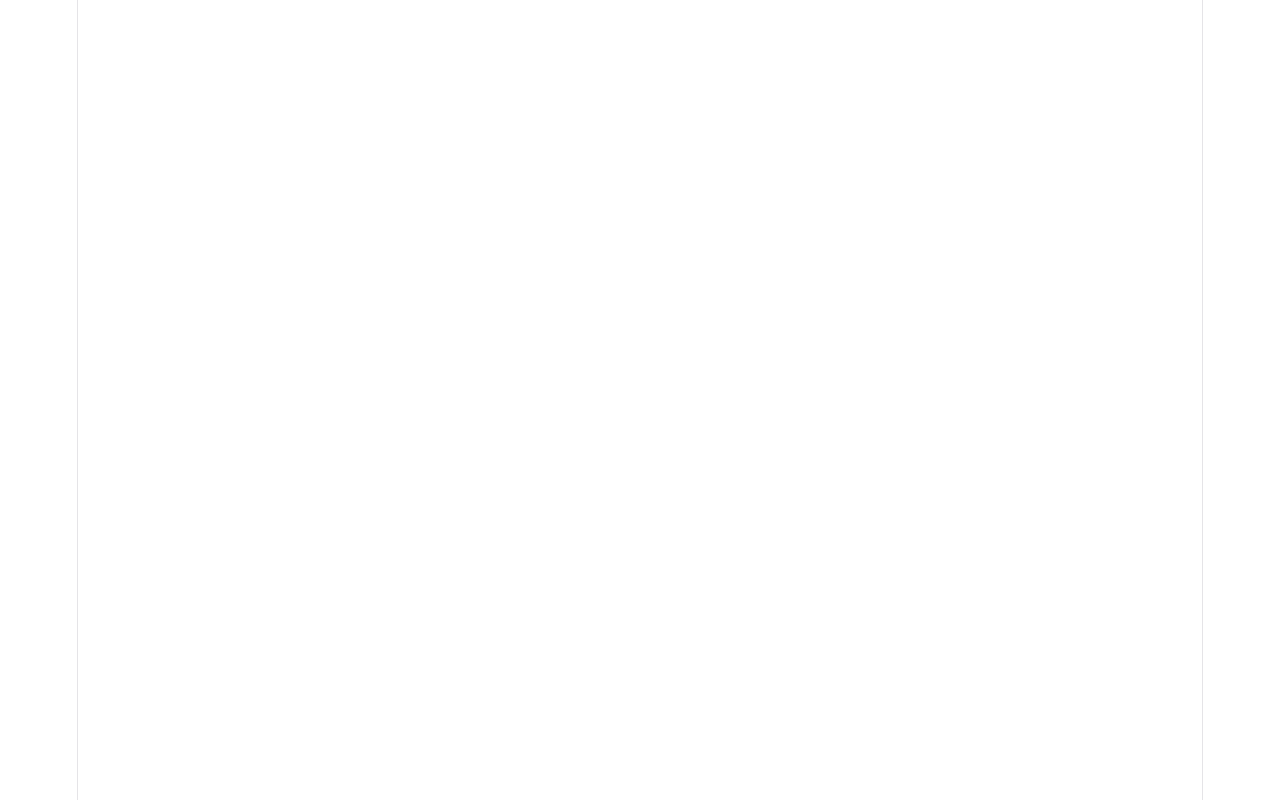
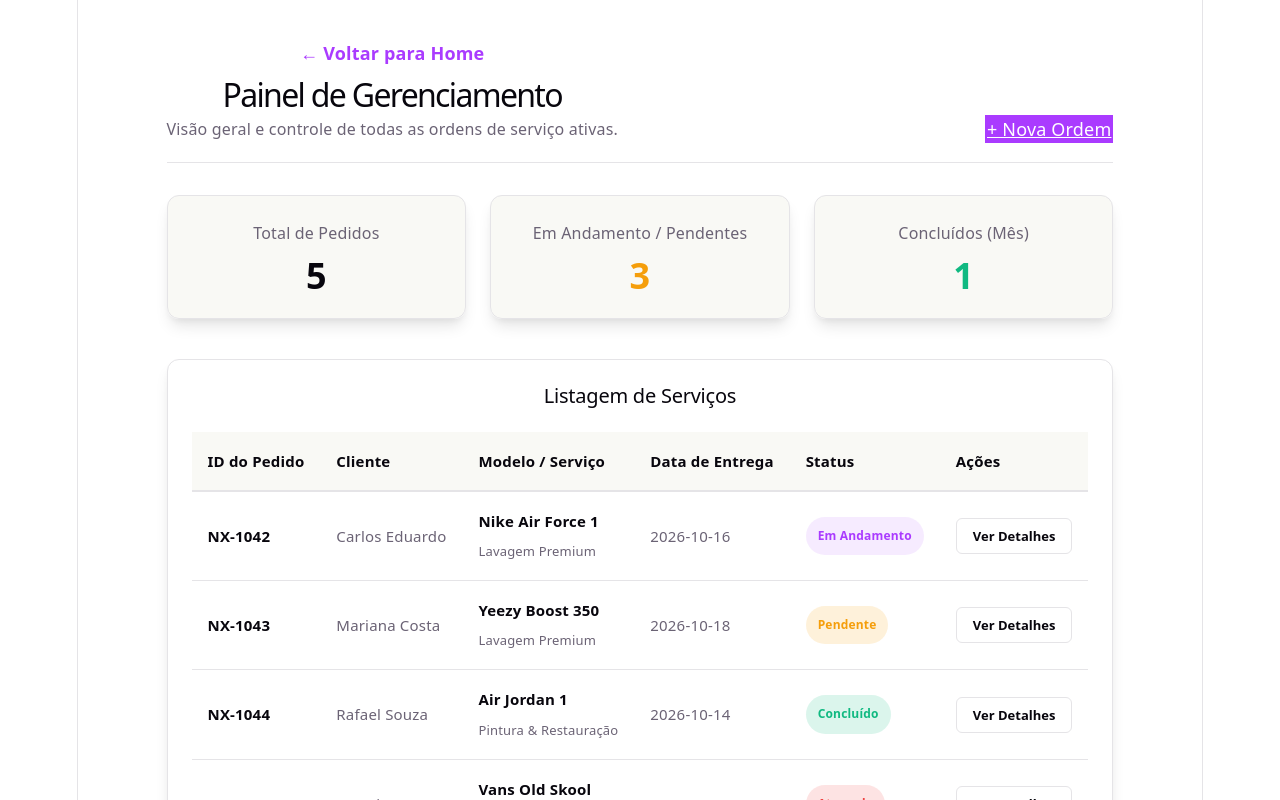
Before and after one commit to Nexum-PI/Nexus-front-end, a React (Vite) app: page /gerenciamento in a window 1280 px wide. Before the commit this address had no page. Shown: the top 800 px of the page. Built offline with nearby package versions, Linux system fonts and the light colour scheme.

Commit message:
criacao tela gerenciamento e ajustes

```diff
--- a/src/App.jsx
+++ b/src/App.jsx
@@ -1,7 +1,8 @@
-import { BrowserRouter, Routes, Route } from "react-router-dom";
-import { Home } from "./pages/Home";
-import { ServiceDetails } from "./pages/ServiceDetails";
-import { WashService } from "./pages/WashService"; // Importamos a nova página
+import { BrowserRouter, Routes, Route } from 'react-router-dom';
+import { Home } from './pages/Home';
+import { ServiceDetails } from './pages/ServiceDetails';
+import { WashService } from './pages/WashService';
+import { Management } from './pages/Management'; // <-- 1. Importar a nova página
 
 function App() {
   return (
@@ -9,10 +10,10 @@ function App() {
       <Routes>
         <Route path="/" element={<Home />} />
 
-        {/* ROTA ESPECÍFICA: Intercepta o clique em "Lavagem Premium" */}
+        {/* <-- 2. Adicionar a rota do Painel Admin --> */}
+        <Route path="/gerenciamento" element={<Management />} />
+
         <Route path="/servicos/lavagem-premium" element={<WashService />} />
-
-        {/* ROTA DINÂMICA: Serve para os outros serviços que ainda não têm página própria */}
         <Route path="/servicos/:slug" element={<ServiceDetails />} />
       </Routes>
     </BrowserRouter>
--- a/src/pages/Home.jsx
+++ b/src/pages/Home.jsx
@@ -1,54 +1,58 @@
-import { Link } from "react-router-dom"; // Importamos o Link para navegação SPA
-import "./Home.css";
+import { Link } from 'react-router-dom';
+import './Home.css';
 
 export function Home() {
-  // Estrutura de Dados atualizada com o "path" (URL amigável)
+  // Estrutura de Dados dos serviços oferecidos
   const servicesList = [
     {
       id: 1,
-      title: "Lavagem Premium",
-      description:
-        "Limpeza profunda e higienização interna com produtos específicos que não agridem o material original do seu sneaker.",
-      icon: "🧼",
-      path: "/servicos/lavagem-premium", // Nova propriedade
+      title: 'Lavagem Premium',
+      description: 'Limpeza profunda e higienização interna com produtos específicos que não agridem o material original do seu sneaker.',
+      icon: '🧼',
+      path: '/servicos/lavagem-premium'
     },
     {
       id: 2,
-      title: "Pintura & Restauração",
-      description:
-        "Devolvemos a cor original de fábrica ou removemos arranhões e desgastes profundos do couro e camurça.",
-      icon: "🎨",
-      path: "/servicos/pintura-restauracao",
+      title: 'Pintura & Restauração',
+      description: 'Devolvemos a cor original de fábrica ou removemos arranhões e desgastes profundos do couro e camurça.',
+      icon: '🎨',
+      path: '/servicos/pintura-restauracao'
     },
     {
       id: 3,
-      title: "Troca de Solado",
-      description:
-        "Solados amarelados, trincados ou esfarelando? Fazemos a substituição completa garantindo estrutura e conforto.",
-      icon: "👟",
-      path: "/servicos/troca-solado",
+      title: 'Troca de Solado',
+      description: 'Solados amarelados, trincados ou esfarelando? Fazemos a substituição completa garantindo estrutura e conforto.',
+      icon: '👟',
+      path: '/servicos/troca-solado'
     },
     {
       id: 4,
-      title: "Customização",
-      description:
-        "Transforme seu tênis em uma obra de arte exclusiva. Nossos artistas criam designs únicos de acordo com a sua ideia.",
-      icon: "✨",
-      path: "/servicos/customizacao",
-    },
+      title: 'Customização',
+      description: 'Transforme seu tênis em uma obra de arte exclusiva. Nossos artistas criam designs únicos de acordo com a sua ideia.',
+      icon: '✨',
+      path: '/servicos/customizacao'
+    }
   ];
 
   return (
     <div className="home-container">
+      {/* CABEÇALHO ATUALIZADO (Sem o botão Agendar) */}
+      <header className="home-header">
+        <h2 className="logo">NEXUS<span className="text-accent">.</span>CARE</h2>
+        <nav className="home-nav">
+          <a href="#servicos">Serviços</a>
+
+          {/* Link de acesso rápido para o Painel de Gerenciamento */}
+          <Link to="/gerenciamento" className="text-accent" style={{ fontWeight: '700' }}>
+            Painel Admin
+          </Link>
+        </nav>
+      </header>
+
       <main className="home-main">
         <section className="hero-section">
-          <h1>
-            Nova vida para os seus <span className="text-accent">Sneakers</span>
-          </h1>
-          <p>
-            Especialistas na estética e restauração de tênis. Da lavagem
-            minuciosa à customização exclusiva, cuidamos do seu par favorito.
-          </p>
+          <h1>Nova vida para os seus <span className="text-accent">Sneakers</span></h1>
+          <p>Especialistas na estética e restauração de tênis. Da lavagem minuciosa à customização exclusiva, cuidamos do seu par favorito.</p>
         </section>
 
         <section id="servicos" className="services-container">
@@ -61,7 +65,7 @@ export function Home() {
                 <h3>{service.title}</h3>
                 <p>{service.description}</p>
 
-                {/* NOVO: Botão de redirecionamento */}
+                {/* Botão de redirecionamento para o serviço específico */}
                 <Link to={service.path} className="btn-card">
                   Ver Detalhes &rarr;
                 </Link>
--- /dev/null
+++ b/src/pages/Management.css
@@ -0,0 +1,178 @@
+.management-container {
+  max-width: 1200px;
+  margin: 0 auto;
+  padding: 40px 24px;
+  color: var(--text);
+  min-height: 100vh;
+}
+
+/* ================= HEADER ================= */
+.management-header {
+  display: flex;
+  justify-content: space-between;
+  align-items: flex-end;
+  border-bottom: 1px solid var(--border);
+  padding-bottom: 20px;
+  margin-bottom: 32px;
+  flex-wrap: wrap;
+  gap: 20px;
+}
+
+.header-titles h1 {
+  margin: 0;
+  font-size: 32px;
+  color: var(--text-h);
+}
+
+.header-titles p {
+  margin: 8px 0 0 0;
+  color: var(--text);
+  font-size: 16px;
+}
+
+.btn-back {
+  display: inline-block;
+  margin-bottom: 16px;
+  color: var(--accent);
+  text-decoration: none;
+  font-weight: 600;
+  transition: opacity 0.3s;
+}
+
+.btn-back:hover {
+  opacity: 0.8;
+}
+
+/* ================= SUMMARY CARDS ================= */
+.summary-cards {
+  display: grid;
+  grid-template-columns: repeat(auto-fit, minmax(250px, 1fr));
+  gap: 24px;
+  margin-bottom: 40px;
+}
+
+.summary-card {
+  background-color: var(--social-bg);
+  border: 1px solid var(--border);
+  border-radius: 12px;
+  padding: 24px;
+  display: flex;
+  flex-direction: column;
+  gap: 12px;
+  box-shadow: var(--shadow);
+  transition: transform 0.3s ease;
+}
+
+.summary-card:hover {
+  transform: translateY(-5px);
+  border-color: var(--accent-border);
+}
+
+.summary-card h3 {
+  margin: 0;
+  font-size: 16px;
+  color: var(--text);
+  font-weight: 500;
+}
+
+.summary-value {
+  font-size: 36px;
+  font-weight: 800;
+  color: var(--text-h);
+  line-height: 1;
+}
+
+/* Cores de utilidade para as métricas */
+.text-warning { color: #f59e0b; }
+.text-success { color: #10b981; }
+
+/* ================= TABLE SECTION ================= */
+.management-table-section {
+  background-color: var(--bg);
+  border: 1px solid var(--border);
+  border-radius: 12px;
+  padding: 24px;
+  box-shadow: var(--shadow);
+}
+
+.management-table-section h2 {
+  margin-top: 0;
+  margin-bottom: 24px;
+  font-size: 20px;
+  color: var(--text-h);
+}
+
+.table-responsive {
+  overflow-x: auto;
+}
+
+.nexus-table {
+  width: 100%;
+  border-collapse: collapse;
+  font-size: 15px;
+  text-align: left;
+}
+
+.nexus-table th {
+  background-color: var(--social-bg);
+  color: var(--text-h);
+  font-weight: 600;
+  padding: 16px;
+  border-bottom: 2px solid var(--border);
+  white-space: nowrap;
+}
+
+.nexus-table td {
+  padding: 16px;
+  border-bottom: 1px solid var(--border);
+  vertical-align: middle;
+}
+
+.nexus-table tbody tr:hover {
+  background-color: var(--accent-bg);
+}
+
+.fw-bold {
+  font-weight: 600;
+  color: var(--text-h);
+}
+
+.text-muted {
+  font-size: 13px;
+  color: var(--text);
+  margin-top: 4px;
+}
+
+/* ================= BADGES & BUTTONS ================= */
+.status-badge {
+  padding: 6px 12px;
+  border-radius: 20px;
+  font-size: 12px;
+  font-weight: 700;
+  display: inline-block;
+  white-space: nowrap;
+}
+
+/* Cores semânticas para Status */
+.badge-success { background-color: rgba(16, 185, 129, 0.15); color: #10b981; }
+.badge-warning { background-color: rgba(245, 158, 11, 0.15); color: #f59e0b; }
+.badge-info { background-color: var(--accent-bg); color: var(--accent); }
+.badge-danger { background-color: rgba(239, 68, 68, 0.15); color: #ef4444; }
+
+.btn-action {
+  background-color: transparent;
+  border: 1px solid var(--border);
+  color: var(--text-h);
+  padding: 8px 16px;
+  border-radius: 6px;
+  font-size: 13px;
+  font-weight: 600;
+  cursor: pointer;
+  transition: all 0.2s;
+}
+
+.btn-action:hover {
+  border-color: var(--accent);
+  color: var(--accent);
+  background-color: var(--accent-bg);
+}
--- /dev/null
+++ b/src/pages/Management.jsx
@@ -0,0 +1,105 @@
+import React, { useState } from 'react';
+import { Link } from 'react-router-dom';
+import './Management.css';
+
+export function Management() {
+  // Simulando dados vindos de um Banco de Dados (Ex: MongoDB ou PostgreSQL)
+  const [pedidos] = useState([
+    { id: 'NX-1042', cliente: 'Carlos Eduardo', modelo: 'Nike Air Force 1', servico: 'Lavagem Premium', status: 'Em Andamento', entrega: '2026-10-16' },
+    { id: 'NX-1043', cliente: 'Mariana Costa', modelo: 'Yeezy Boost 350', servico: 'Lavagem Premium', status: 'Pendente', entrega: '2026-10-18' },
+    { id: 'NX-1044', cliente: 'Rafael Souza', modelo: 'Air Jordan 1', servico: 'Pintura & Restauração', status: 'Concluído', entrega: '2026-10-14' },
+    { id: 'NX-1045', cliente: 'Ana Lima', modelo: 'Vans Old Skool', servico: 'Customização', status: 'Atrasado', entrega: '2026-10-13' },
+    { id: 'NX-1046', cliente: 'Lucas Silva', modelo: 'New Balance 550', servico: 'Troca de Solado', status: 'Pendente', entrega: '2026-10-20' },
+  ]);
+
+  // Algoritmos de redução (Reduce) para calcular os resumos métricos dinamicamente
+  const totalPedidos = pedidos.length;
+  const pendentes = pedidos.filter(p => p.status === 'Pendente' || p.status === 'Em Andamento').length;
+  const concluidos = pedidos.filter(p => p.status === 'Concluído').length;
+
+  // Função utilitária para retornar a classe CSS correta baseada no status
+  const getStatusBadge = (status) => {
+    switch (status) {
+      case 'Concluído': return 'badge-success';
+      case 'Pendente': return 'badge-warning';
+      case 'Em Andamento': return 'badge-info';
+      case 'Atrasado': return 'badge-danger';
+      default: return 'badge-default';
+    }
+  };
+
+  return (
+    <div className="management-container">
+      {/* Cabeçalho */}
+      <header className="management-header">
+        <div className="header-titles">
+          <Link to="/" className="btn-back">&larr; Voltar para Home</Link>
+          <h1>Painel de Gerenciamento</h1>
+          <p>Visão geral e controle de todas as ordens de serviço ativas.</p>
+        </div>
+        <div className="header-actions">
+          {/* Este botão poderia redirecionar para a página de formulário que criamos antes */}
+          <Link to="/#servicos" className="btn-primary">
+            + Nova Ordem
+          </Link>
+        </div>
+      </header>
+
+      {/* Seção de Resumo (Métricas de BI - Business Intelligence básicas) */}
+      <section className="summary-cards">
+        <div className="summary-card">
+          <h3>Total de Pedidos</h3>
+          <span className="summary-value">{totalPedidos}</span>
+        </div>
+        <div className="summary-card">
+          <h3>Em Andamento / Pendentes</h3>
+          <span className="summary-value text-warning">{pendentes}</span>
+        </div>
+        <div className="summary-card">
+          <h3>Concluídos (Mês)</h3>
+          <span className="summary-value text-success">{concluidos}</span>
+        </div>
+      </section>
+
+      {/* Tabela de Gerenciamento (Data Grid) */}
+      <section className="management-table-section">
+        <h2>Listagem de Serviços</h2>
+        <div className="table-responsive">
+          <table className="nexus-table">
+            <thead>
+              <tr>
+                <th>ID do Pedido</th>
+                <th>Cliente</th>
+                <th>Modelo / Serviço</th>
+                <th>Data de Entrega</th>
+                <th>Status</th>
+                <th>Ações</th>
+              </tr>
+            </thead>
+            <tbody>
+              {pedidos.map((pedido) => (
+                <tr key={pedido.id}>
+                  <td className="fw-bold">{pedido.id}</td>
+                  <td>{pedido.cliente}</td>
+                  <td>
+                    <div className="fw-bold">{pedido.modelo}</div>
+                    <div className="text-muted">{pedido.servico}</div>
+                  </td>
+                  <td>{pedido.entrega}</td>
+                  <td>
+                    <span className={`status-badge ${getStatusBadge(pedido.status)}`}>
+                      {pedido.status}
+                    </span>
+                  </td>
+                  <td>
+                    <button className="btn-action">Ver Detalhes</button>
+                  </td>
+                </tr>
+              ))}
+            </tbody>
+          </table>
+        </div>
+      </section>
+    </div>
+  );
+}
```
Also changed, not shown: src/pages/Home.css (+65 -38 lines).
